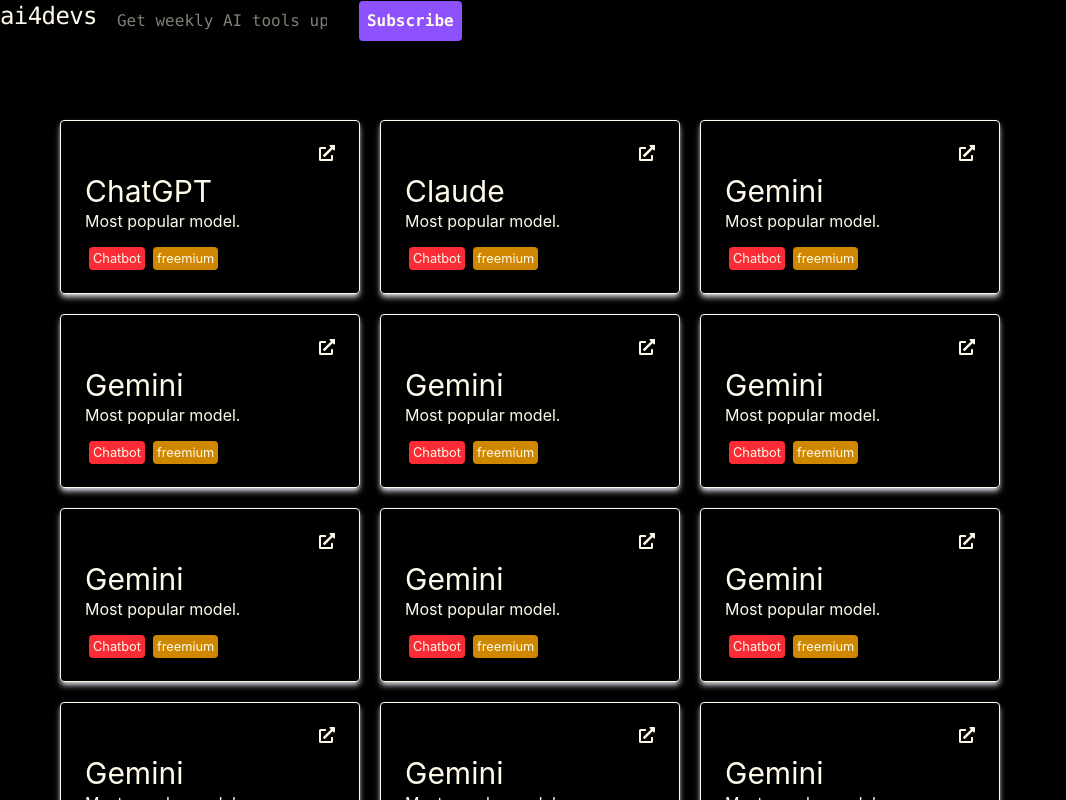
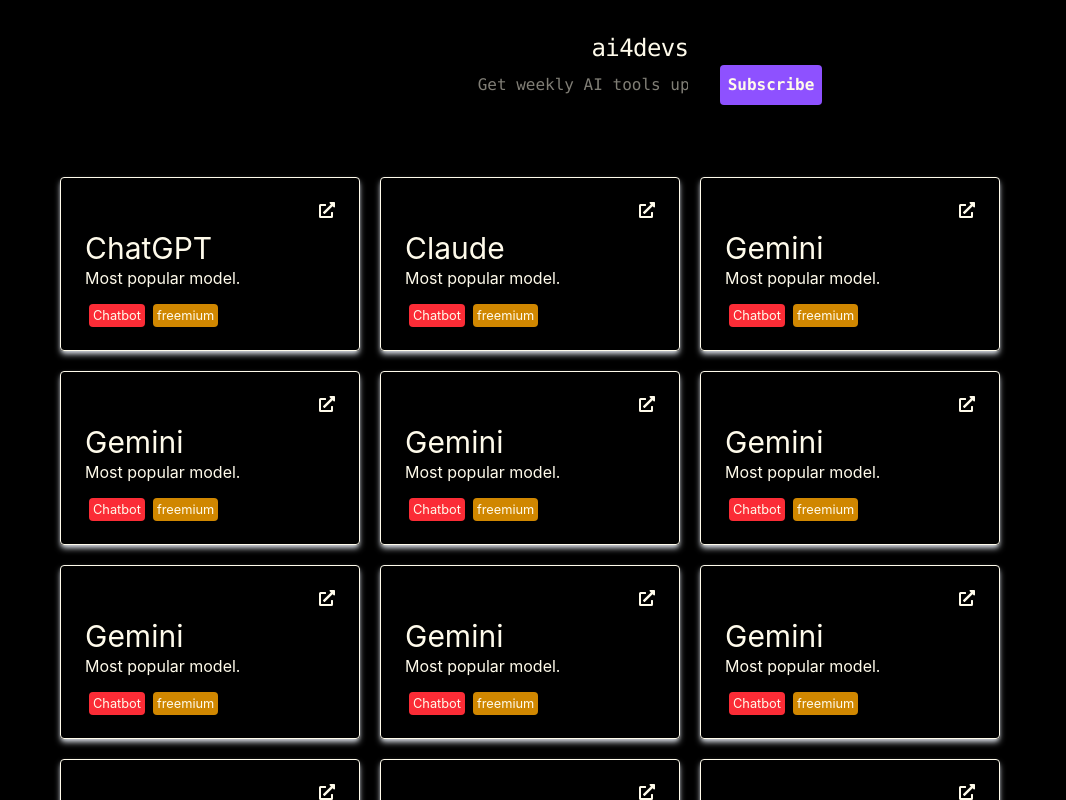
Before and after one commit to MohamedWazeemJassir/ai4devs, a React (Vite) app: page / in a window 1280 px wide. Shown: the top 800 px of the page, without its empty margins (0-1066 px from the left). Built offline with nearby package versions, Linux system fonts and the light colour scheme.

Commit message:
style header position

```diff
--- a/src/components/Header.jsx
+++ b/src/components/Header.jsx
@@ -1,6 +1,6 @@
 function Header() {
   return (
-    <header className="sticky flex font-mono h-20">
+    <header className="w-full py-8 font-mono text-center">
       <a
         href="/"
         className="text-2xl font-medium tracking-tight hover:text-violet-500"
```
